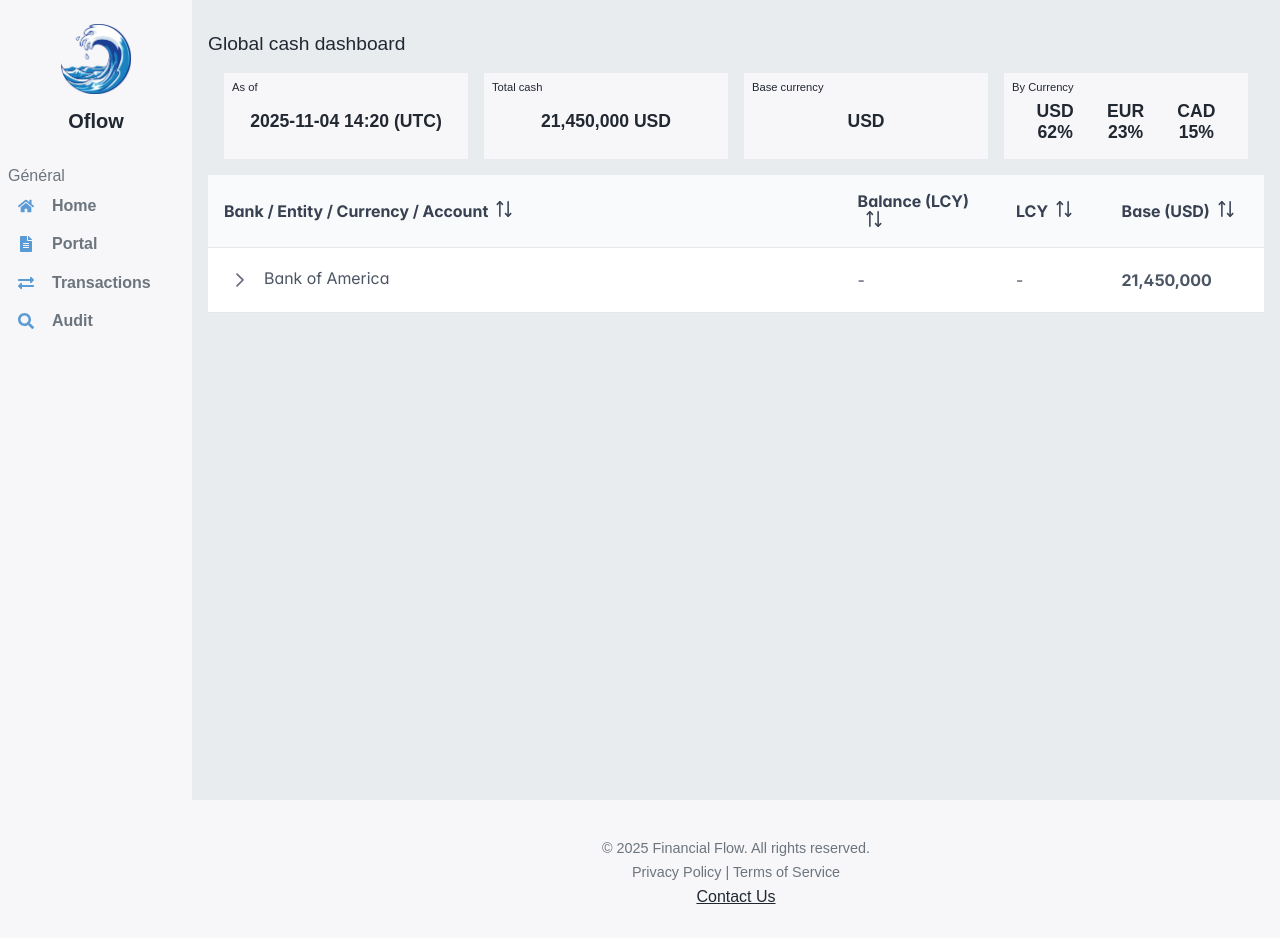
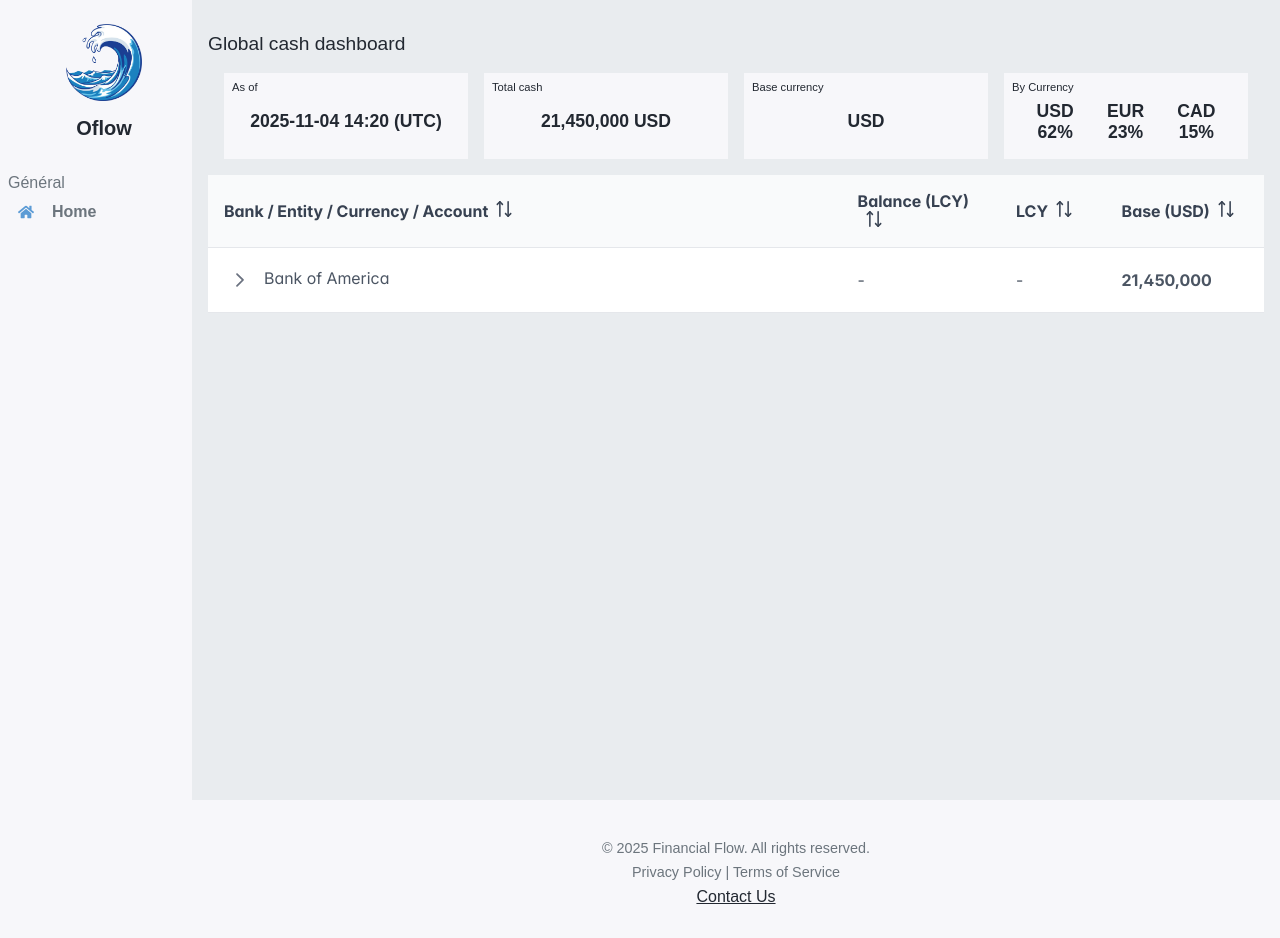
Before and after one commit to kracatowa/Demo.FinancialFlow.UI, a React (Vite) app: page / in a window 1280 px wide. Built offline with nearby package versions, Linux system fonts and the light colour scheme.

Commit message:
cleanup the sidebar to remove all the unused routes

```diff
--- a/src/components/Sidebar.css
+++ b/src/components/Sidebar.css
@@ -9,6 +9,7 @@
   display: flex;
   flex-direction: column;
   flex-basis: 16.25rem;
+  min-width: 12rem;
 }
 
 .sidebar-header-container {
--- a/src/components/Sidebar.tsx
+++ b/src/components/Sidebar.tsx
@@ -1,5 +1,5 @@
 import { Link } from "react-router-dom"
-import { FaHome, FaFileAlt, FaExchangeAlt, FaSearch } from "react-icons/fa"
+import { FaHome } from "react-icons/fa"
 import "./Sidebar.css"
 
 export default function Sidebar() {
@@ -23,30 +23,6 @@ export default function Sidebar() {
               <span className="sidebar-text">Home</span>
             </Link>
           </li>
-          <li className="sidebar-li">
-            <Link to="/file-portal" className="sidebar-li-a">
-              <span className="sidebar-icon">
-                <FaFileAlt />
-              </span>
-              <span className="sidebar-text">Portal</span>
-            </Link>
-          </li>
-          <li className="sidebar-li">
-            <Link to="/file-transactions" className="sidebar-li-a">
-              <span className="sidebar-icon">
-                <FaExchangeAlt />
-              </span>
-              <span className="sidebar-text">Transactions</span>
-            </Link>
-          </li>
-          <li className="sidebar-li">
-            <Link to="/file-audit" className="sidebar-li-a">
-              <span className="sidebar-icon">
-                <FaSearch/>
-              </span>
-              <span className="sidebar-text">Audit</span>
-            </Link>
-          </li>
         </ul>
         </section>
 
```
